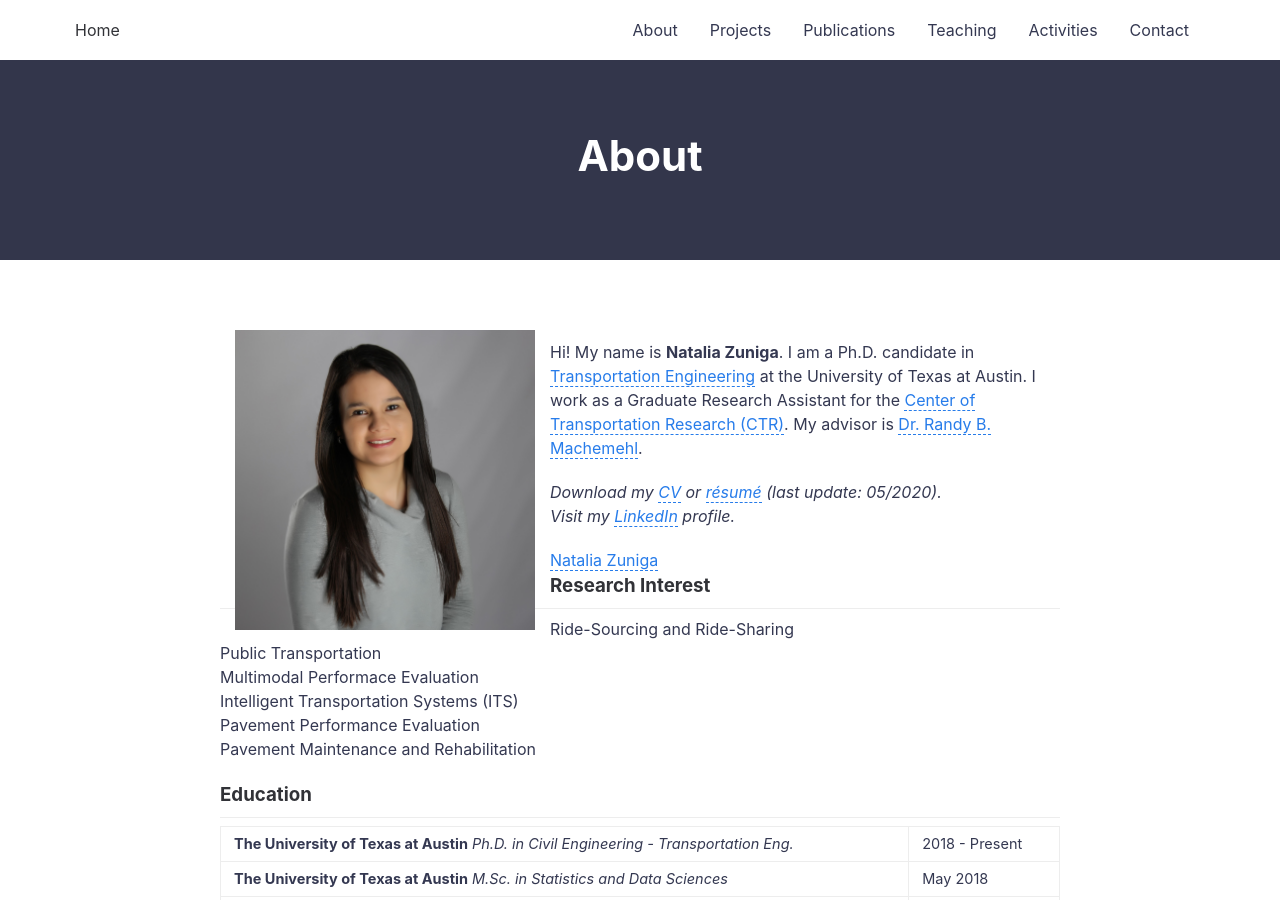
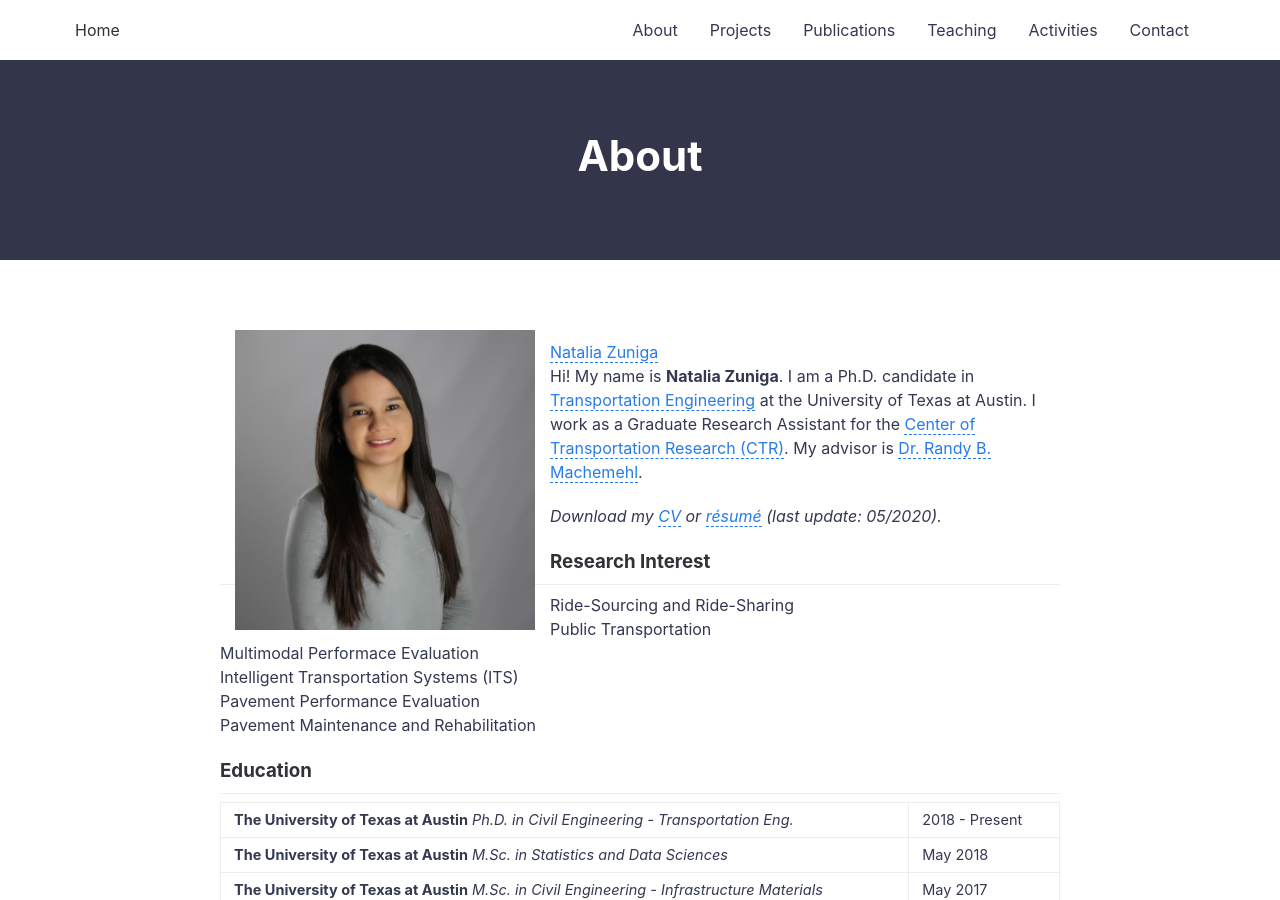
Before and after one commit to nzunigag/nzunigag.github.io, a Jekyll site: the page built from about.md, in a window 1280 px wide and 900 px high. Built offline with Jekyll 4.4.1, drawn with Linux system fonts in a browser that asks for light colours; comment, search, counter and statistics services are not loaded.

Commit message:
Update about.md

```diff
--- a/about.md
+++ b/about.md
@@ -6,12 +6,13 @@ permalink: /about/
 
 <img src="../assets/img/nat.jpg" ALIGN="left" style="margin:10px 15px ; width:300px; height:300px;"/>
 
+<script type="text/javascript" src="https://platform.linkedin.com/badges/js/profile.js" async defer></script>
+<div class="LI-profile-badge"  data-version="v1" data-size="large" data-locale="en_US" data-type="horizontal" data-theme="dark" data-vanity="nzunigag"><a class="LI-simple-link" href='https://www.linkedin.com/in/nzunigag?trk=profile-badge'>Natalia Zuniga</a></div>
+
 Hi! My name is <b>Natalia Zuniga</b>. I am a Ph.D. candidate in [Transportation Engineering](http://www.caee.utexas.edu/transportation) at the University of Texas at Austin. I work as a Graduate Research Assistant for the [Center of Transportation Research (CTR)](https://ctr.utexas.edu/). My advisor is [Dr. Randy B. Machemehl](https://sites.utexas.edu/machemehl/).
 
-<i>Download my [CV](/downloads/Natalia_ZunigaGarcia_CV.pdf) or [résumé](/downloads/Natalia_ZunigaGarcia_Resume.pdf) (last update: 05/2020). <br> Visit my [LinkedIn](https://www.linkedin.com/in/nzunigag/) profile.</i>
+<i>Download my [CV](/downloads/Natalia_ZunigaGarcia_CV.pdf) or [résumé](/downloads/Natalia_ZunigaGarcia_Resume.pdf) (last update: 05/2020).</i>
 
-<script type="text/javascript" src="https://platform.linkedin.com/badges/js/profile.js" async defer></script>
-<div class="LI-profile-badge"  data-version="v1" data-size="large" data-locale="en_US" data-type="horizontal" data-theme="dark" data-vanity="nzunigag"><a class="LI-simple-link" href='https://www.linkedin.com/in/nzunigag?trk=profile-badge'>Natalia Zuniga</a></div>
 
 
 ### Research Interest
```
